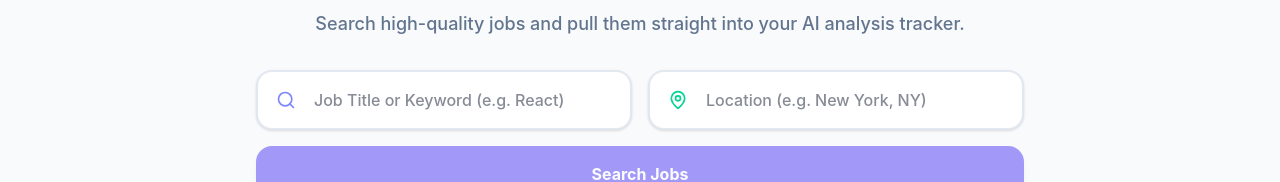
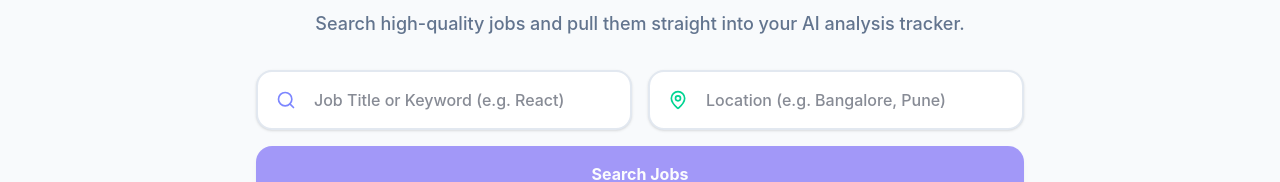
Before and after one commit to rohankohalli/Job-Tracker, a React (Vite) app in the folder frontend/: page /search in a window 1280 px wide. Shown: the part 175-357 px from the top of the page. Built offline with nearby package versions, Linux system fonts and the light colour scheme.

Commit message:
feat: remove document

```diff
--- a/frontend/src/pages/JobSearch.jsx
+++ b/frontend/src/pages/JobSearch.jsx
@@ -101,7 +101,7 @@ export default function JobSearch() {
               type="text"
               value={location}
               onChange={(e) => setLocation(e.target.value)}
-              placeholder="Location (e.g. New York, NY)"
+              placeholder="Location (e.g. Bangalore, Pune)"
               className="block w-full pl-14 pr-4 py-4 text-base border-2 border-slate-200 rounded-2xl bg-white focus:outline-none focus:ring-4 focus:ring-emerald-100 focus:border-emerald-500 transition-all shadow-sm font-medium"
             />
           </div>
@@ -207,11 +207,10 @@ export default function JobSearch() {
                     key={p}
                     onClick={() => handlePageChange(p)}
                     disabled={searching}
-                    className={`w-9 h-9 rounded-lg font-bold text-sm transition-all disabled:cursor-not-allowed ${
-                      p === page
+                    className={`w-9 h-9 rounded-lg font-bold text-sm transition-all disabled:cursor-not-allowed ${p === page
                         ? 'bg-indigo-600 text-white shadow-md shadow-indigo-200'
                         : 'border border-slate-200 text-slate-500 hover:border-indigo-300 hover:text-indigo-600'
-                    }`}
+                      }`}
                   >
                     {p}
                   </button>
```
Also changed, not shown: 1 other file (tests, documents, lock files or other folders).
